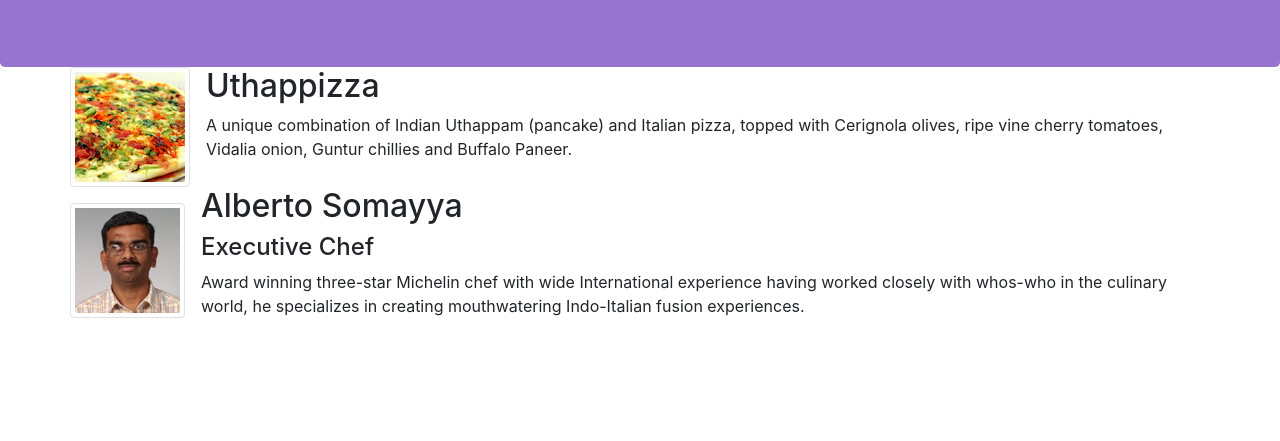
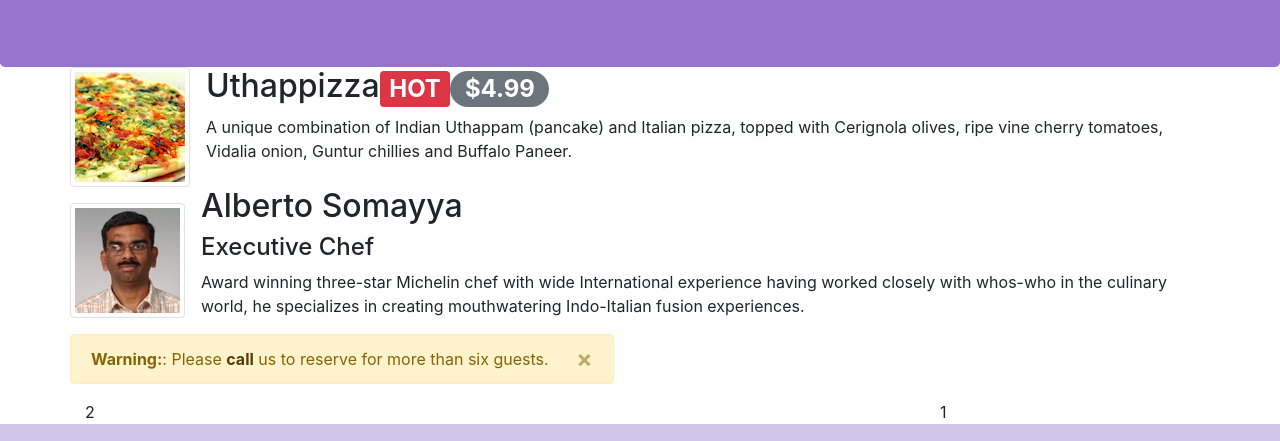
Before and after one commit to DE160490/FER201m, a website: page Lesson 1/index.html in a window 1280 px wide. Shown: the part 310-751 px from the top of the page. Drawn offline with nearby package versions, Linux system fonts and the light colour scheme.

Commit message:
Alerting Users

```diff
--- a/Lesson 1/index.html
+++ b/Lesson 1/index.html
@@ -56,7 +56,7 @@
                     <img class="d-flex mr-3 img-thumbnail align-self-center"
                             src="img/uthappizza.png" alt="Uthappizza">
                     <div class="media-body">
-                        <h2 class="mt-0">Uthappizza</h2>
+                        <h2 class="mt-0">Uthappizza<span class="badge badge-danger">HOT</span><span class="badge badge-pill badge-secondary">$4.99</span></h2>
                         <p class="d-none d-sm-block">A unique combination of Indian Uthappam (pancake) and
                             Italian pizza, topped with Cerignola olives, ripe vine
                             cherry tomatoes, Vidalia onion, Guntur chillies and
@@ -79,7 +79,15 @@
                     </div>
                 </div>
             </div>
-            <div class="row row-content align-items-center"> 4 </div>
+            <div class="row">
+                <div class="alert alert-warning alert-dismissible" role="alert">
+                    <button type="button" class="close" data-dismiss="alert">
+                    <span>&times;</span>
+                    </button>
+                    <strong>Warning:</strong>: Please
+                    <a href="tel:+85212345678" class="alert-link">  call</a> us to reserve for more than six guests.
+                    </div>
+            </div>
             <div class="row">
                 <div class="col-12 col-sm-4 col-md-3 order-sm-last"> 1 </div>
                 <div class="col col-sm col-md order-sm-first"> 2 </div>
```
